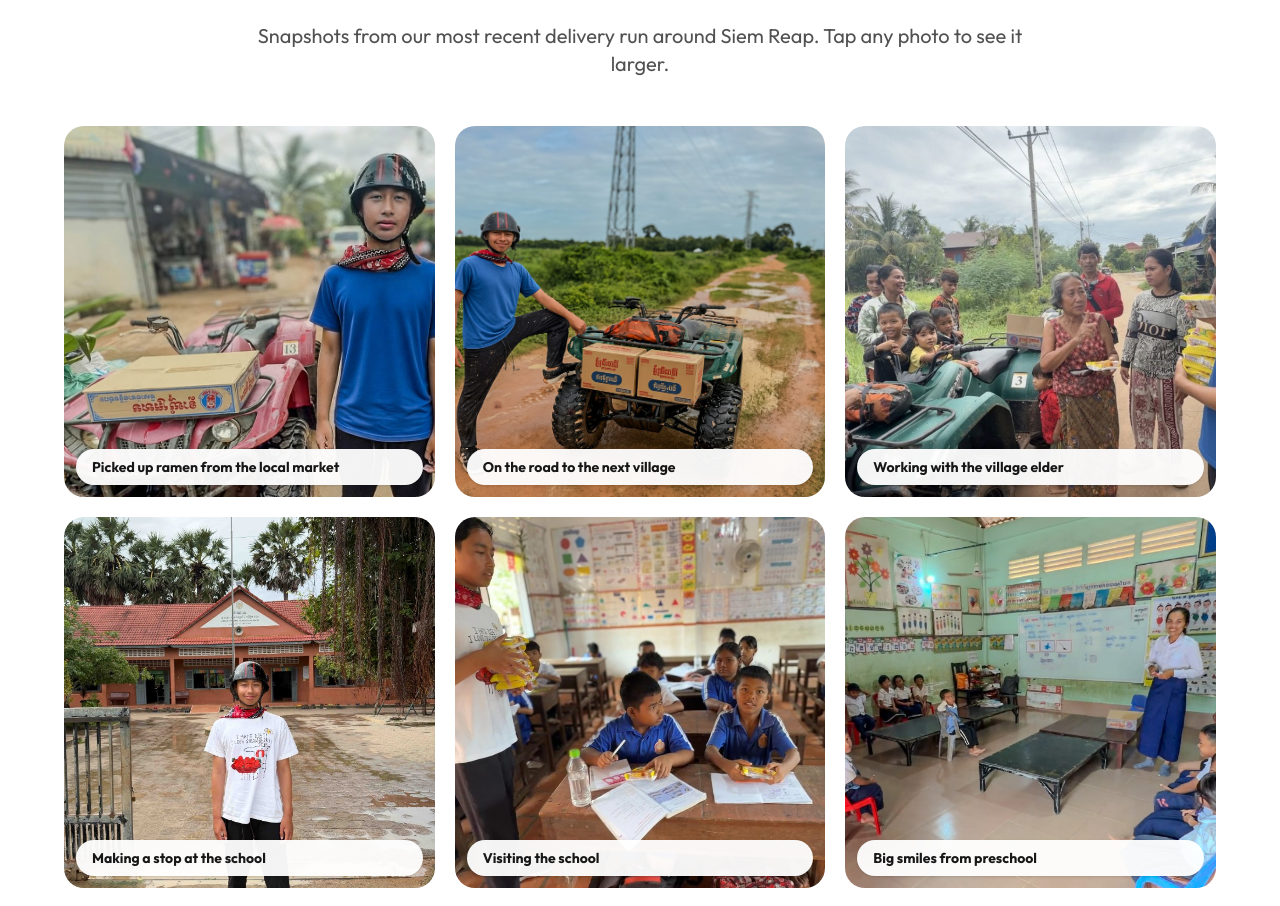
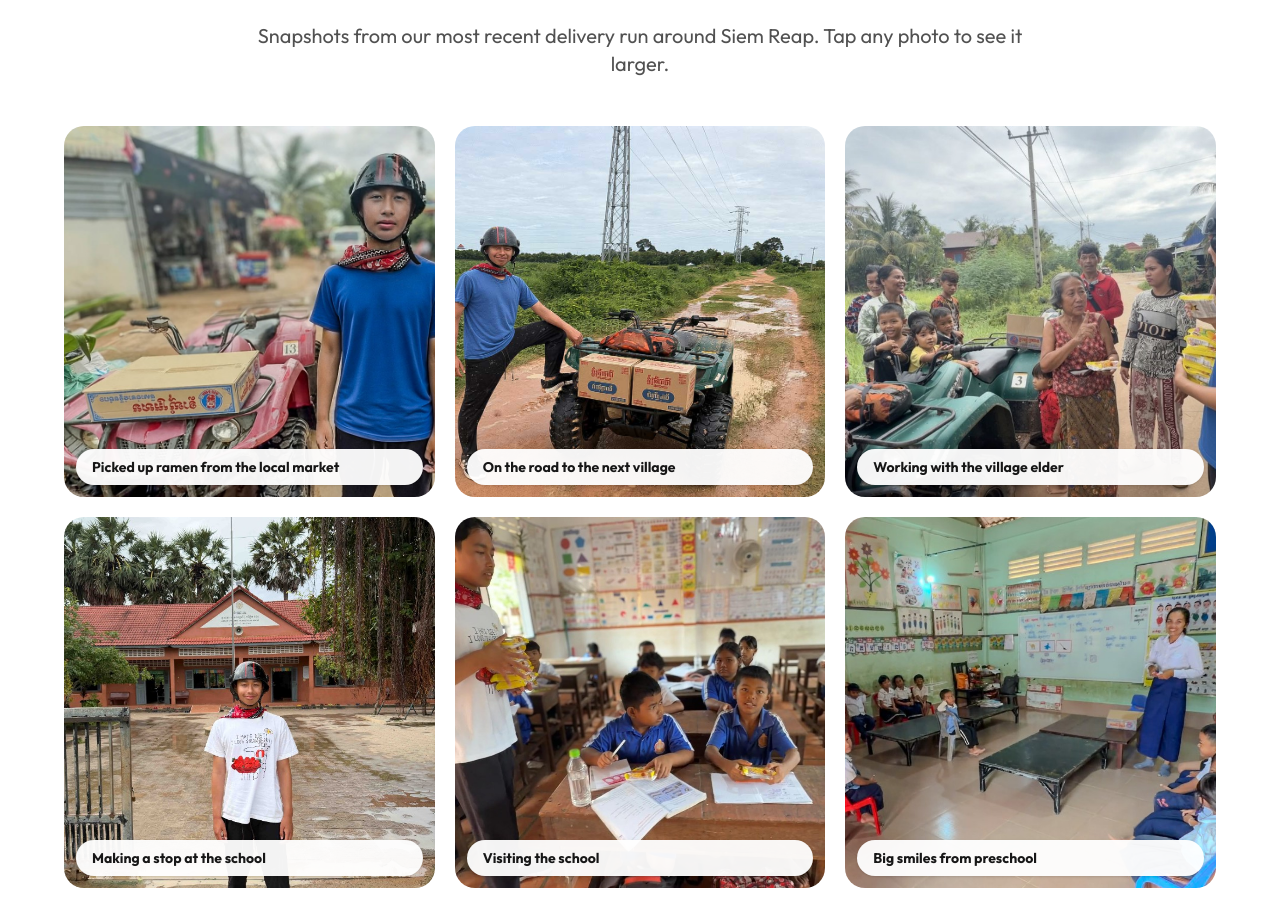
Before and after one commit to iampiotr/ramenrun, a React (Vite) app: page / in a window 1280 px wide. Shown: the part 4968-5874 px from the top of the page. Built offline with nearby package versions, Linux system fonts and the light colour scheme.

Commit message:
Swap in the new photo for the road to the next village.

```diff
--- a/src/content.ts
+++ b/src/content.ts
@@ -110,11 +110,11 @@ export const gallery = {
       height: 848,
     },
     {
-      src: photo('06b.jpg'),
+      src: photo('06c.jpg'),
       alt: 'I stand in a helmet beside a green ATV loaded with boxes on a muddy dirt road',
       caption: 'On the road to the next village',
-      width: 1008,
-      height: 831,
+      width: 1024,
+      height: 861,
     },
     {
       src: photo('04.jpg'),
```
Also changed, not shown: public/photos/siem-reap/06c.jpg (added).
